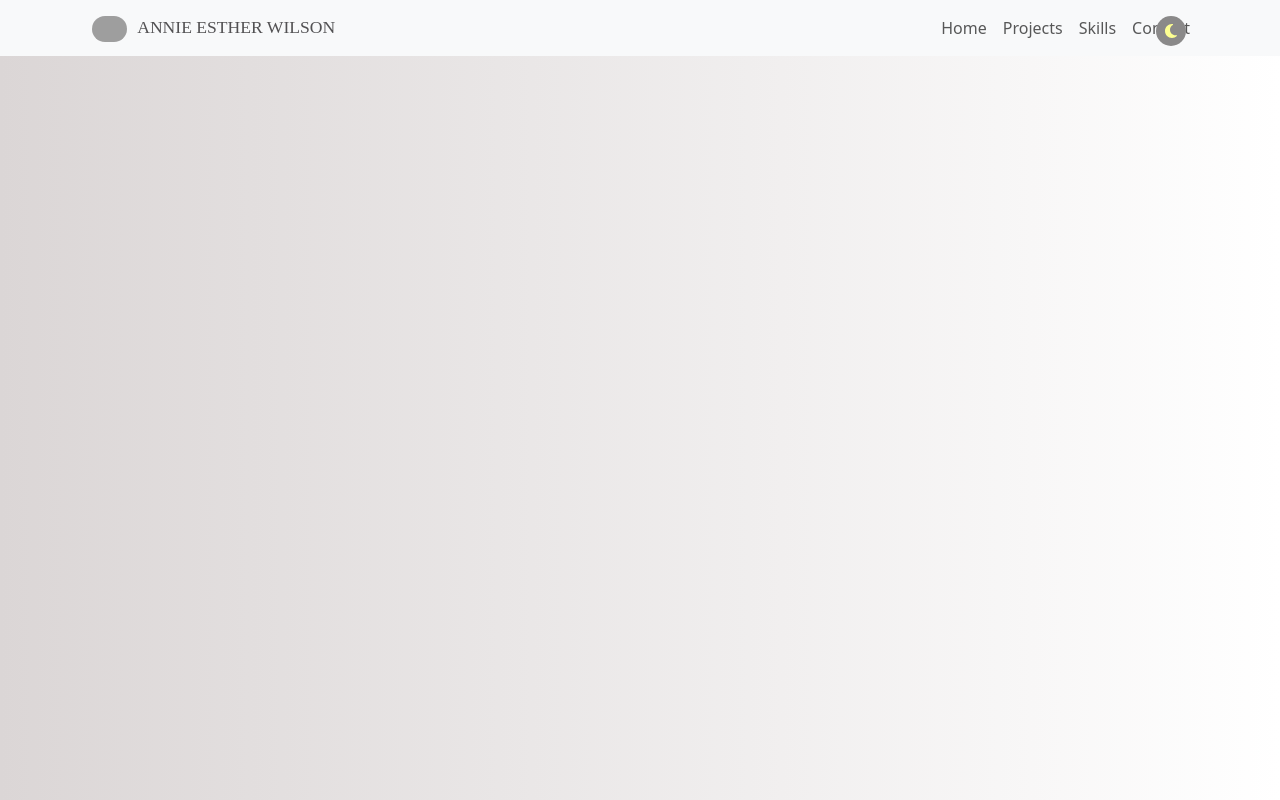
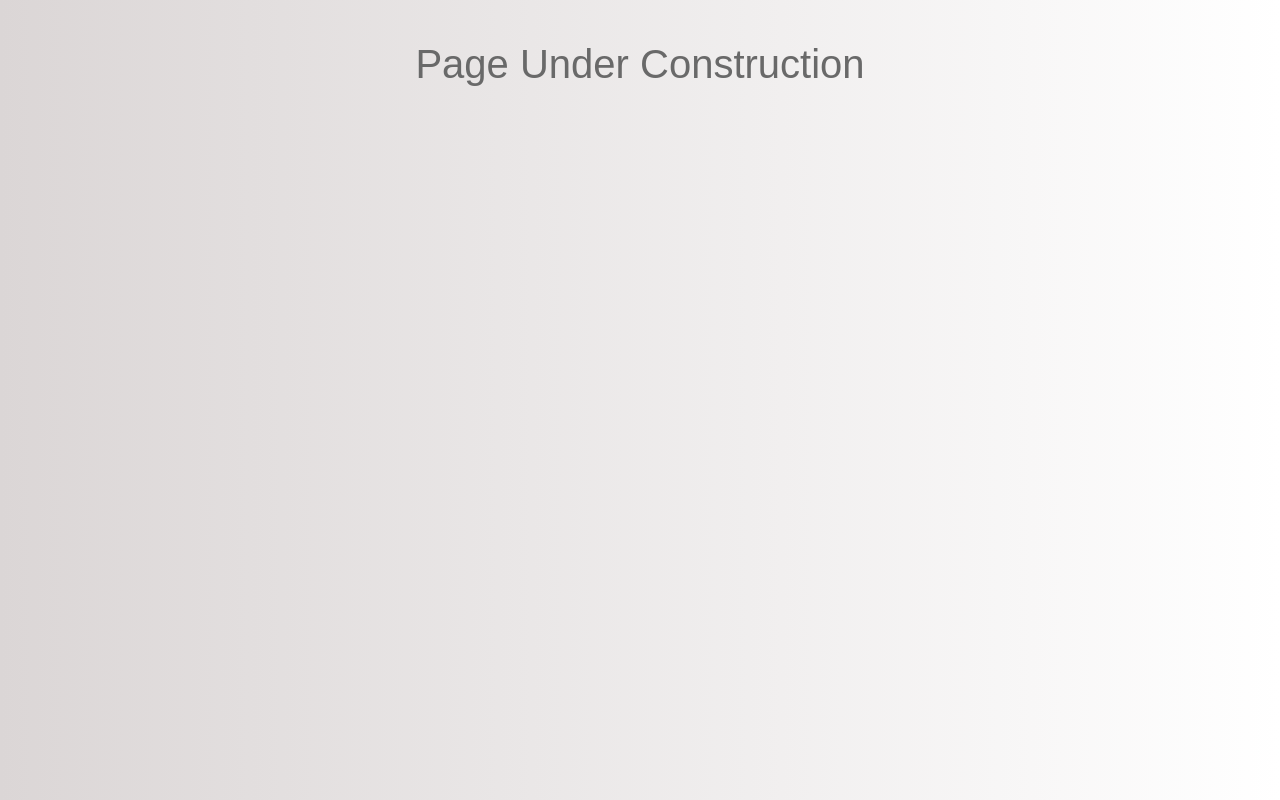
Before and after one commit to AnnieChris/portfolio-website, a React (Create React App) app: page / in a window 1280 px wide. Built offline with nearby package versions, Linux system fonts and the light colour scheme; grey boxes are pictures that could not be loaded; a web font is replaced by a local one.

Commit message:
Page Under Construction updated

```diff
--- a/src/App.js
+++ b/src/App.js
@@ -8,16 +8,15 @@ import { BrowserRouter as Router, Link, Routes, Route } from 'react-router-dom';
 
 import Home from './component/Home';
 import Error from './component/Error';
+import { Navbar } from 'react-bootstrap';
 
 function App() {
   return (
     <div className="App"  >
-      <Router>
         <Routes>
           <Route path='/' element={<Home />} />
           <Route path='*' element={<Error />} />
         </Routes>
-      </Router>
     </div>
   );
 }
--- a/src/component/Home.js
+++ b/src/component/Home.js
@@ -10,14 +10,16 @@ import DarkModeToggle from './DarkModeToggle';
 import Projects from './Projects'
 import Skills from './Skills'
 import Contact from './Contact'
+import PageUnderConstruction from './PageUnderConstruction';
 
 const Home = () => {
   const [darkMode, setDarkMode] = useState(false);
   return (
     <section className={`${darkMode ? 'dark' : 'light'} mode-container`}>
-      <DarkModeToggle darkMode={darkMode} setDarkMode={setDarkMode} />
-      <NavBar />
+      {/* <DarkModeToggle darkMode={darkMode} setDarkMode={setDarkMode} /> */}
+      {/* <NavBar /> */}
       <div className='home' id='home'>
+        <PageUnderConstruction/>
 
       </div>
     </section>
--- /dev/null
+++ b/src/component/PageUnderConstruction.js
@@ -0,0 +1,12 @@
+import React from 'react'
+import { Button, Image } from 'react-bootstrap';
+
+const PageUnderConstruction = () => {
+  return (
+    <div>
+        <h1>Page Under Construction</h1>
+    </div>
+  )
+}
+
+export default PageUnderConstruction
--- a/src/component/style.css
+++ b/src/component/style.css
@@ -64,7 +64,7 @@ a.navbar-brand {
 }
 
 .home img {
-    width: 30%;
+    width: 100%;
 }
 
 .home_contents {
--- a/src/index.js
+++ b/src/index.js
@@ -3,11 +3,14 @@ import ReactDOM from 'react-dom/client';
 import './index.css';
 import App from './App';
 import reportWebVitals from './reportWebVitals';
+import { HashRouter } from 'react-router-dom';
 
 const root = ReactDOM.createRoot(document.getElementById('root'));
 root.render(
   <React.StrictMode>
-    <App />
+    <HashRouter>
+      <App />
+    </HashRouter>
   </React.StrictMode>
 );
 
```
